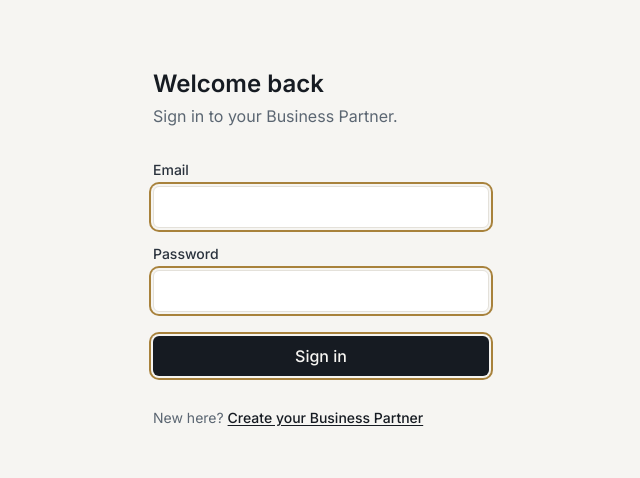
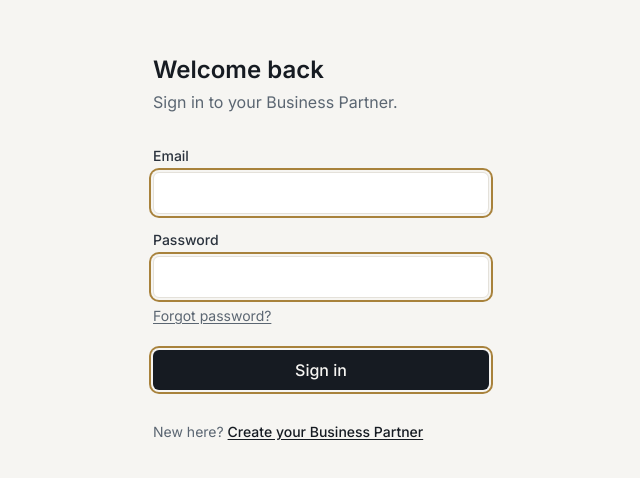
Before and after one commit to stephenjoehley-cyber/business-partner, a Next.js app: page /login in a window 1280 px wide. Shown: the part 152-630 px from the top of the page, without its empty margins (319-959 px from the left). Built offline with nearby package versions, Linux system fonts and the light colour scheme; no server answers.

Commit message:
Add forgot password link to login

```diff
--- a/app/(auth)/login/page.tsx
+++ b/app/(auth)/login/page.tsx
@@ -63,6 +63,10 @@ export default function LoginPage() {
           />
         </FormField>
 
+        <Link href="/forgot-password" className="-mt-2 self-start text-sm text-ink-faint underline underline-offset-2">
+          Forgot password?
+        </Link>
+
         {error && <p className="text-sm text-signal-attention">{error}</p>}
 
         <button
```
